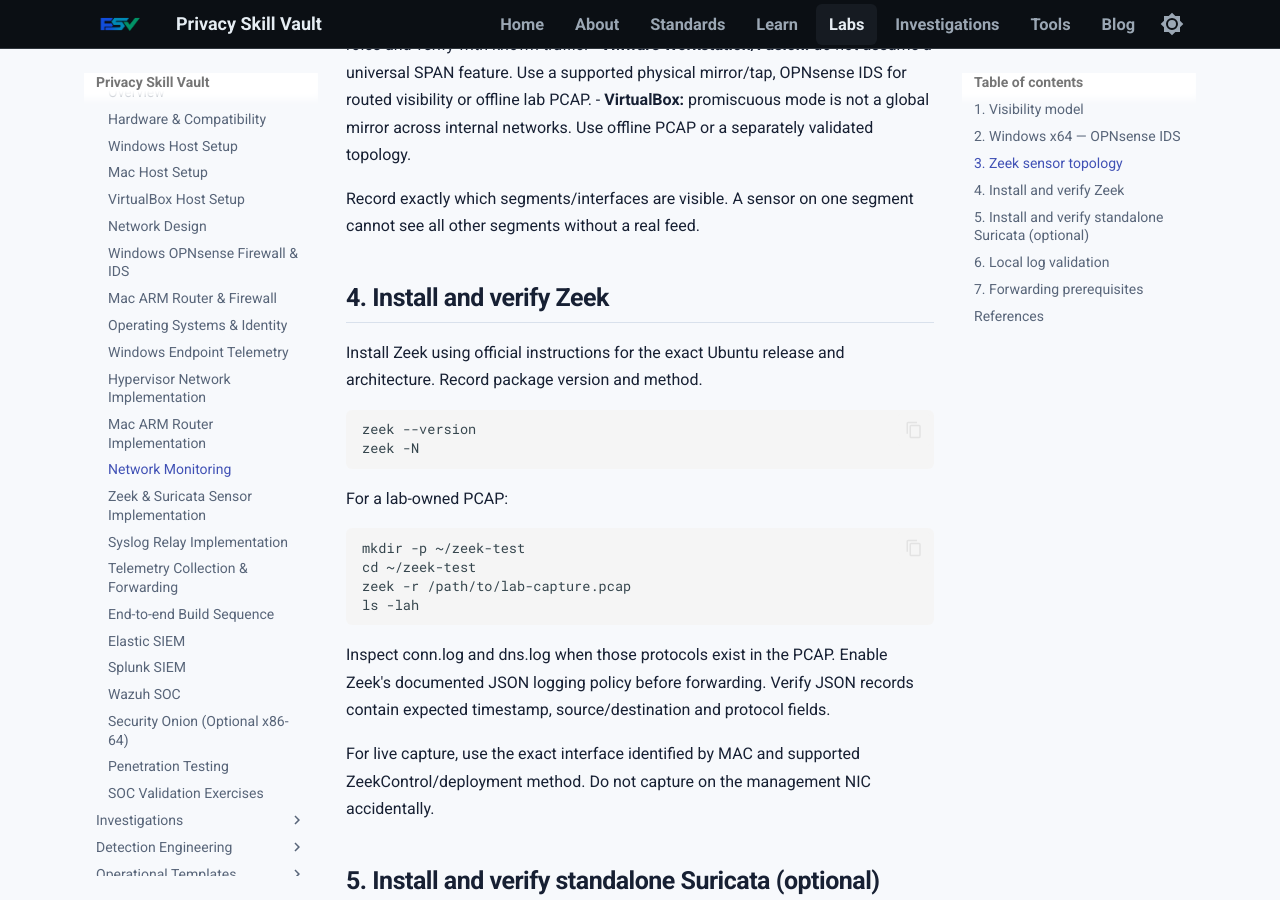
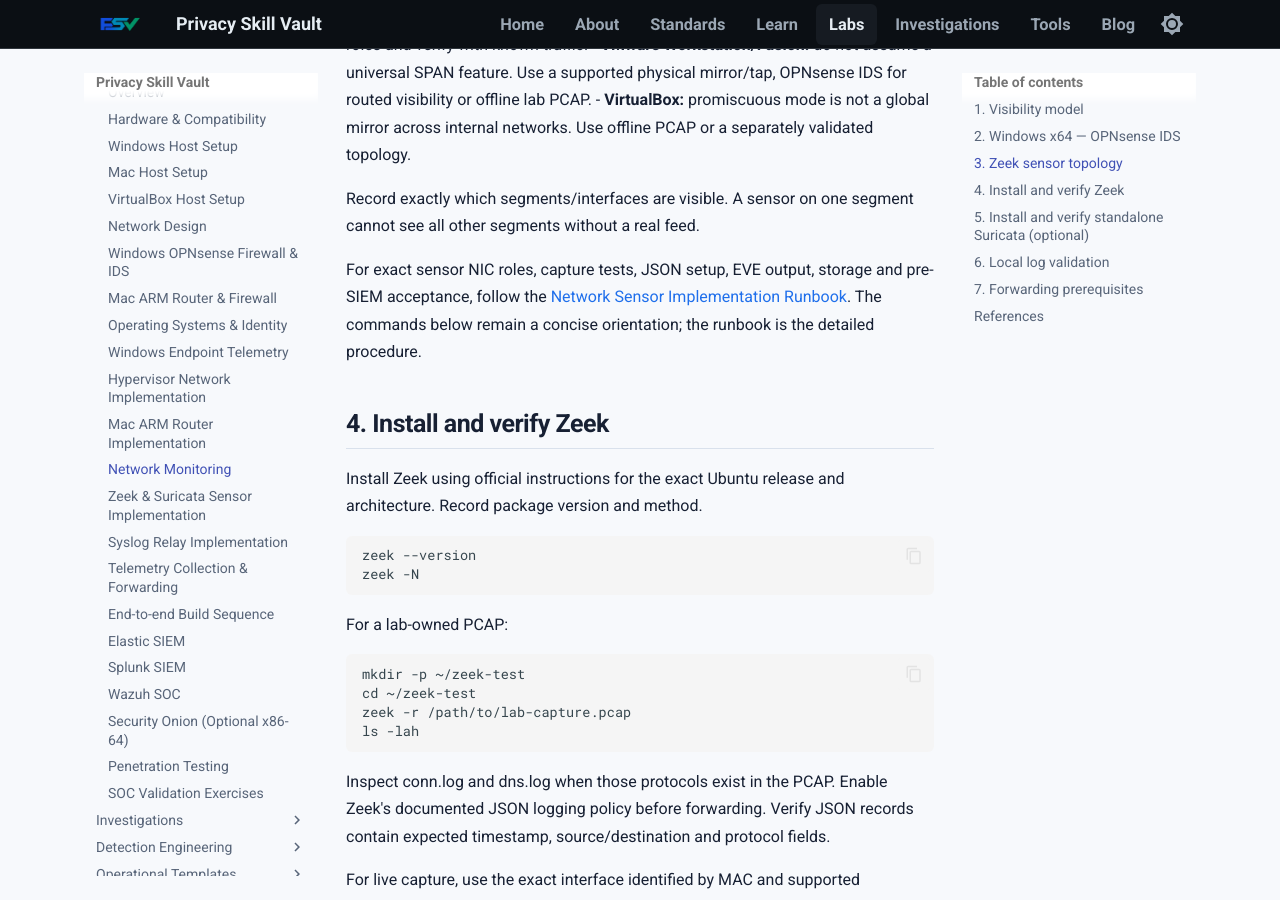
Before and after one commit to PrivacySkillVault/privacyskillvault.github.io, an MkDocs documentation site: the page built from docs/labs/network-monitoring.md, in a window 1280 px wide and 900 px high, scrolled down 1503 px. Built offline with MkDocs 1.6.1 and Material for MkDocs 9.7.7, drawn with Linux system fonts in a browser that asks for light colours.

Commit message:
Integrate Phase 6 implementation runbooks and dependency links

```diff
--- a/docs/labs/network-monitoring.md
+++ b/docs/labs/network-monitoring.md
@@ -40,6 +40,8 @@
 - **VirtualBox:** promiscuous mode is not a global mirror across internal networks. Use offline PCAP or a separately validated topology.
 
 Record exactly which segments/interfaces are visible. A sensor on one segment cannot see all other segments without a real feed.
+
+For exact sensor NIC roles, capture tests, JSON setup, EVE output, storage and pre-SIEM acceptance, follow the [Network Sensor Implementation Runbook](network-sensor-implementation.md). The commands below remain a concise orientation; the runbook is the detailed procedure.
 
 ## 4. Install and verify Zeek
 
```
